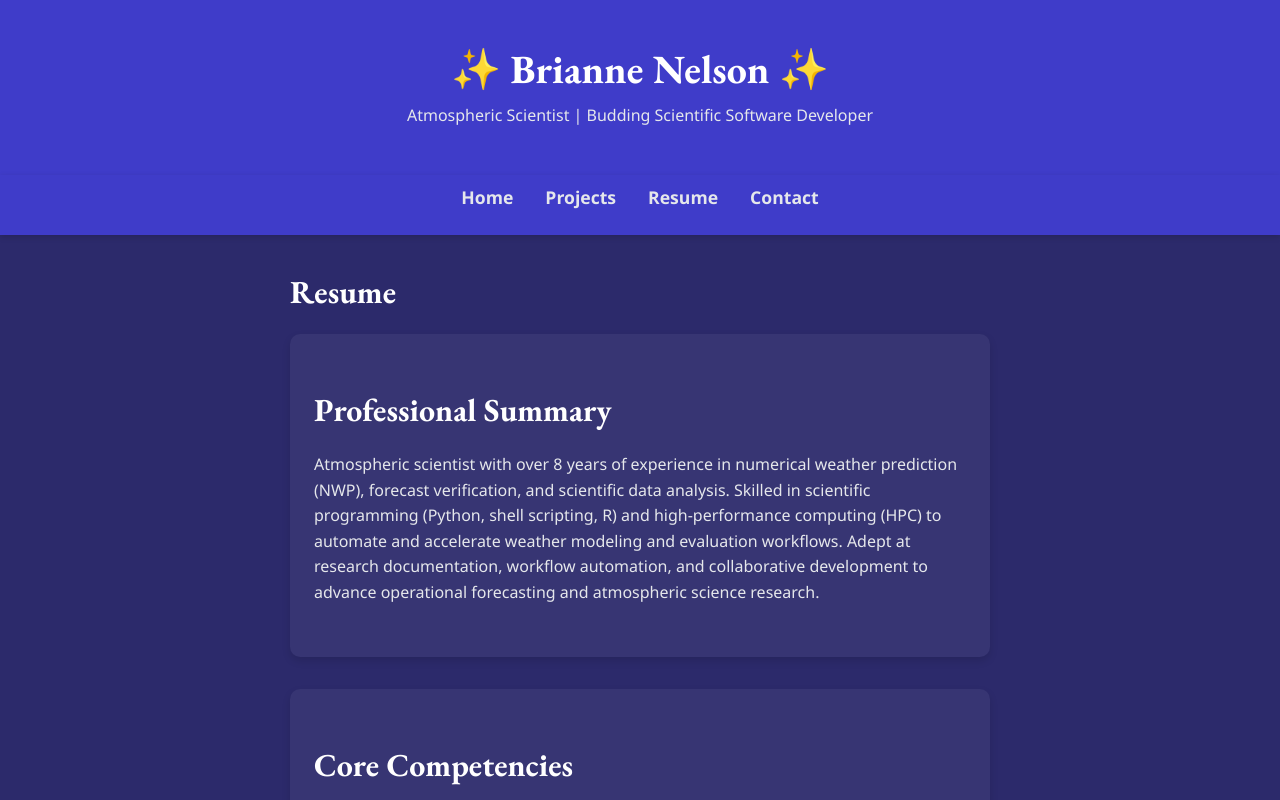
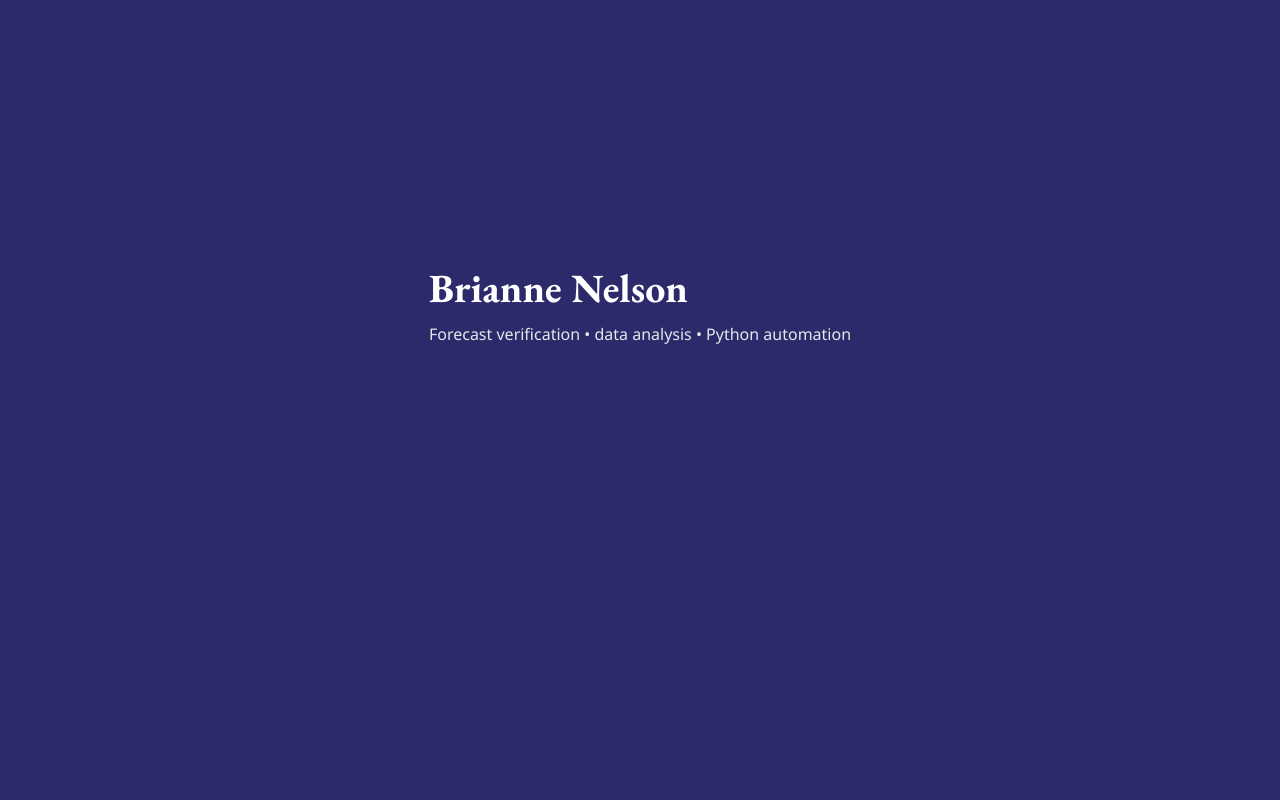
Before and after one commit to briannemg/portfolio, a React (Vite) app: page /portfolio/resume in a window 1280 px wide. Shown: the top 800 px of the page. Built offline with nearby package versions, Linux system fonts and the light colour scheme.

Commit message:
refactor: simplify portfolio architecture to single-page React app

```diff
--- a/src/App.jsx
+++ b/src/App.jsx
@@ -1,21 +1,9 @@
-import { Routes, Route } from "react-router-dom";
-import Home from "./pages/Home";
-import Projects from "./pages/Projects";
-import Resume from "./pages/Resume";
-import Contact from "./pages/Contact";
-import Layout from "./components/Layout";
-
 const App = () => {
   return (
-    <Routes>
-      <Route path="/" element={<Layout />}>
-        <Route index element={<Home />} />
-        <Route path="projects" element={<Projects />} />
-        <Route path="resume" element={<Resume />} />
-        <Route path="contact" element={<Contact />} />
-        {/* Future routes like projects can go here too */}
-      </Route>
-    </Routes>
+    <main>
+      <h1>Brianne Nelson</h1>
+      <p>Forecast verification • data analysis • Python automation</p>
+    </main>
   );
 };
 
--- a/src/main.jsx
+++ b/src/main.jsx
@@ -1,11 +1,10 @@
 import React from "react";
 import ReactDOM from "react-dom/client";
-import { RouterProvider } from "react-router-dom";
-import router from "./router";
+import App from "./App";
 import "./styles/styles.css";
 
 ReactDOM.createRoot(document.getElementById("root")).render(
   <React.StrictMode>
-    <RouterProvider router={router} />
-  </React.StrictMode>
+    <App />
+  </React.StrictMode>,
 );
```
